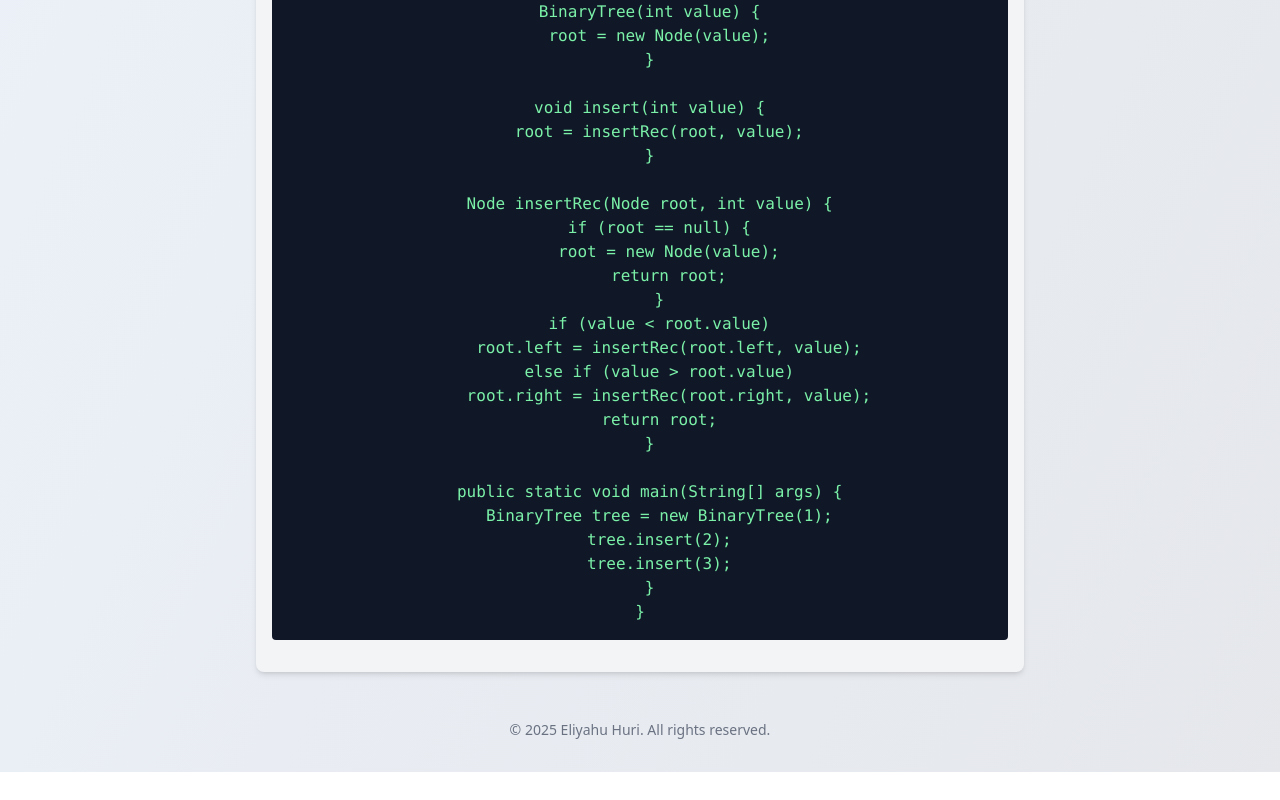
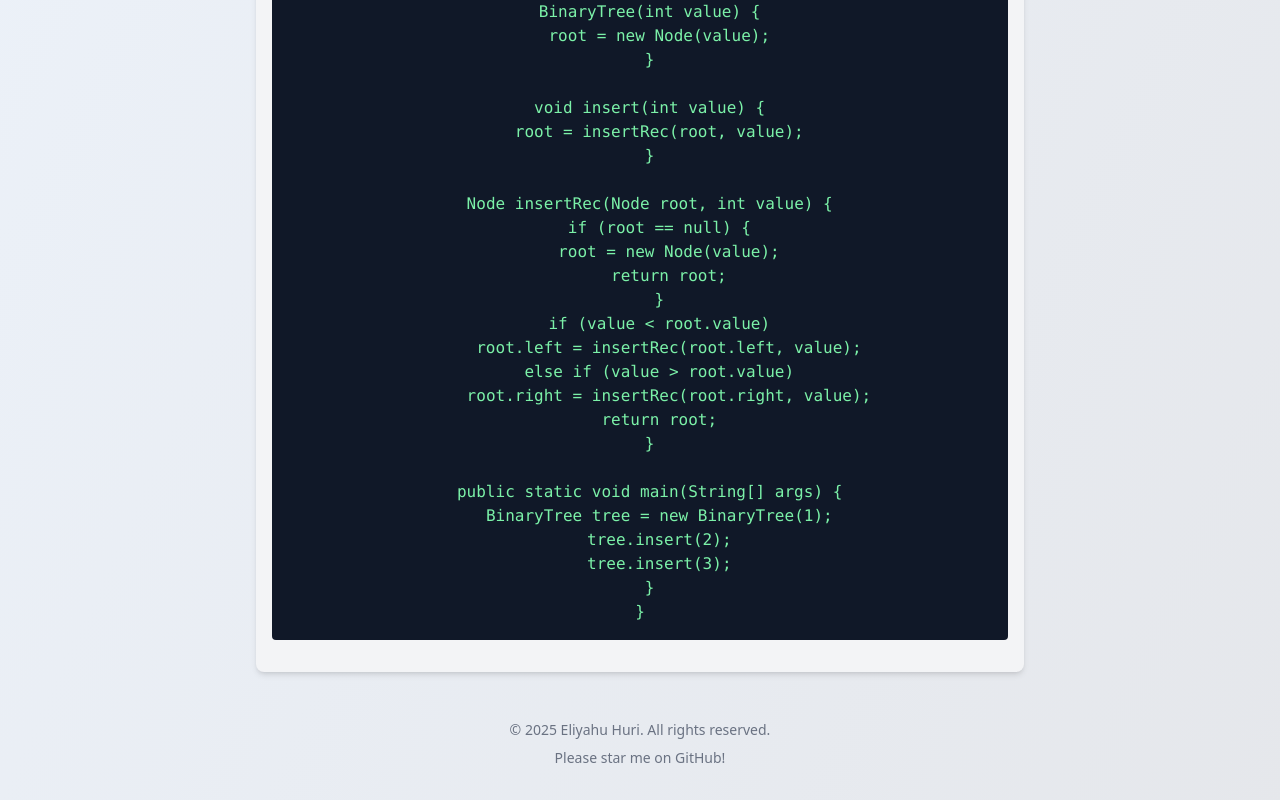
Before and after one commit to eliyahuri/binaryTreeExample, a React (Vite) app: page / in a window 1280 px wide. Shown: the part 1987-2787 px from the top of the page. Before the commit the page ends 2759 px from the top, so only its background shows below. Built offline with nearby package versions, Linux system fonts and the light colour scheme.

Commit message:
add GitHub star link in footer for increased visibility and engagement

```diff
--- a/src/App.tsx
+++ b/src/App.tsx
@@ -26,6 +26,11 @@ function App() {
 
       <footer className="mt-12 text-gray-500 text-sm text-center">
         &copy; {new Date().getFullYear()} Eliyahu Huri. All rights reserved.
+        <p className="mt-2">
+          <a href="https://github.com/eliyahuri/binaryTreeExample">
+            Please star me on GitHub!
+          </a>
+        </p>
       </footer>
     </div>
   );
```
